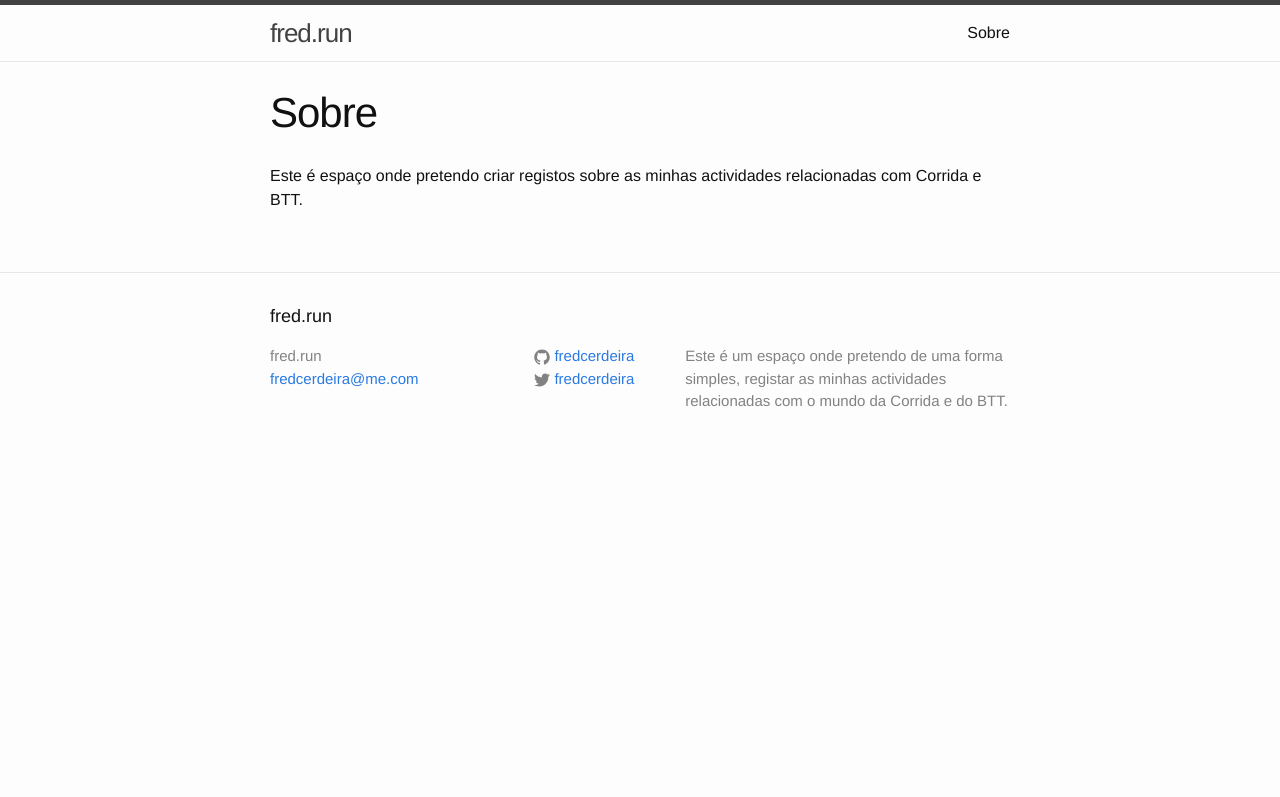
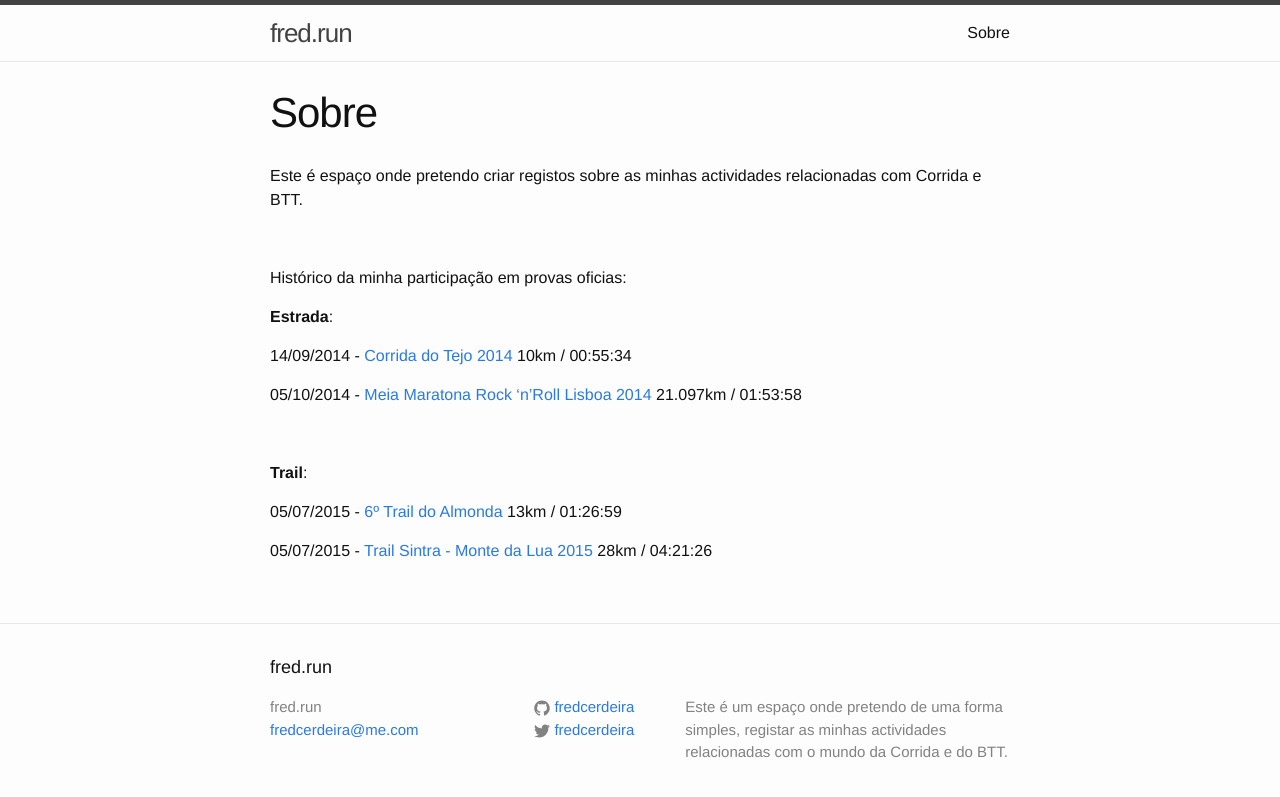
Before and after one commit to fredcerdeira/fred.run, a Jekyll site: the page built from about.md, in a window 1280 px wide. Shown: the top 797 px of the page. Built offline with Jekyll 4.4.1, drawn with Linux system fonts in a browser that asks for light colours.

Commit message:
updated about

```diff
--- a/about.md
+++ b/about.md
@@ -5,3 +5,21 @@ permalink: /sobre/
 ---
 
 Este é espaço onde pretendo criar registos sobre as minhas actividades relacionadas com Corrida e BTT.
+
+&nbsp;
+
+Histórico da minha participação em provas oficias:
+
+**Estrada**:
+
+14/09/2014 - [Corrida do Tejo 2014](http://www.corridadotejo.com) 10km / 00:55:34
+
+05/10/2014 - [Meia Maratona Rock 'n'Roll Lisboa 2014](http://pt.competitor.com/portugal/resultados/resultados-2014-meia/) 21.097km / 01:53:58
+
+&nbsp;
+
+**Trail**:
+
+05/07/2015 - [6º Trail do Almonda](https://lap2go.com/pt/Event/trail-almonda-2015/Timetable) 13km / 01:26:59
+
+05/07/2015 - [Trail Sintra - Monte da Lua 2015](http://ultratrailsintra.com/classificacao2015/) 28km / 04:21:26
```
Also changed, not shown: _posts/2015-07-23-ola.markdown (line endings or trailing spaces).
